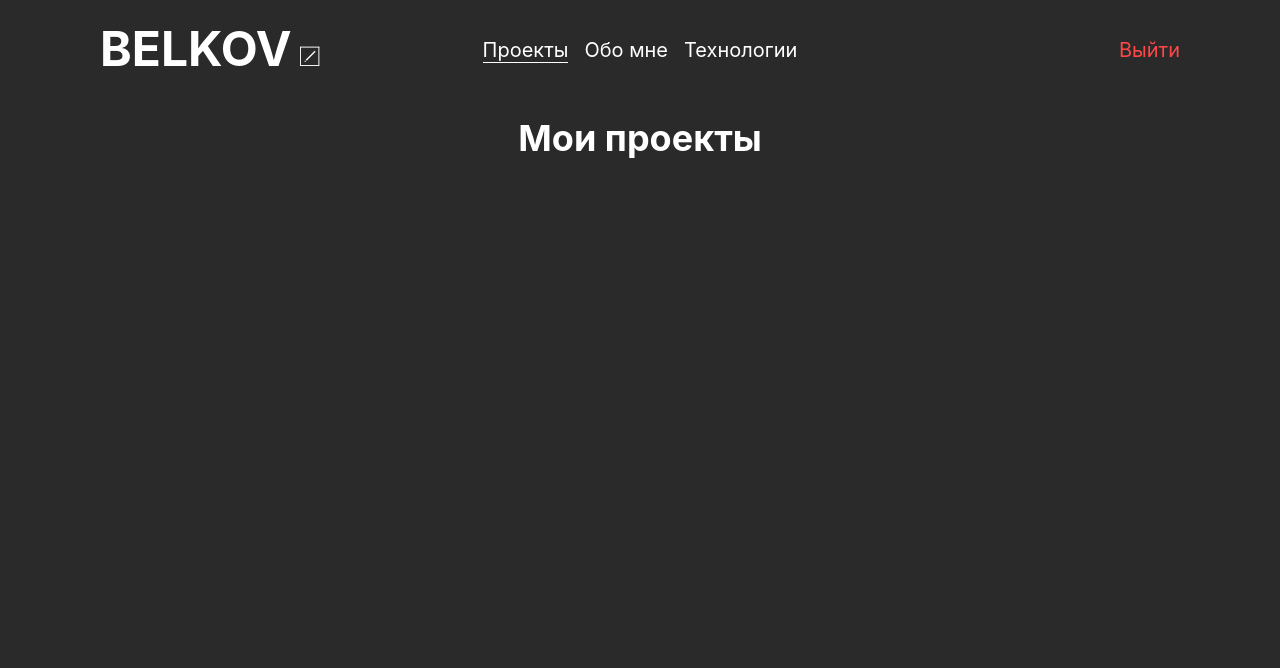
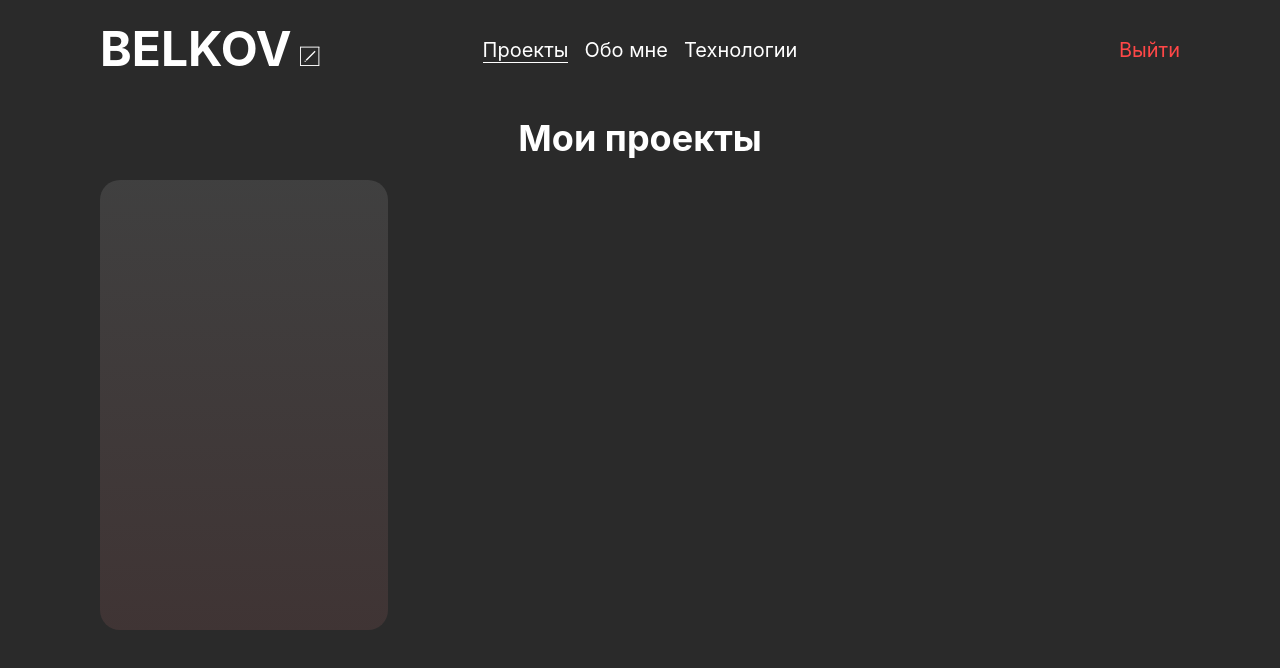
Before and after one commit to SkoroXoDTwo/portfolio-website-builder, a React (Create React App) app: page /#/ in a window 1280 px wide. Shown: the top 668 px of the page. Built offline with nearby package versions, Linux system fonts and the light colour scheme.

Commit message:
feat: создать AddProjectBtn

```diff
--- /dev/null
+++ b/src/components/AddProjectBtn/AddProjectBtn.scss
@@ -0,0 +1,25 @@
+.add-project {
+  display: flex;
+  flex-flow: column;
+  height: 100%;
+  width: 100%;
+}
+
+.add-project__btn {
+  margin: 0;
+  padding: 0;
+  border: none;
+  background: none;
+  height: 100%;
+  flex: 0 1 auto;
+  background: linear-gradient(
+    180deg,
+    rgba(255, 255, 255, 0.1) 0%,
+    rgba(253, 142, 142, 0.1) 100%
+  );
+  border-radius: 20px;
+
+  &:hover {
+    cursor: pointer;
+  }
+}
--- /dev/null
+++ b/src/components/AddProjectBtn/AddProjectBtn.tsx
@@ -0,0 +1,14 @@
+import { FunctionComponent, PropsWithChildren } from 'react';
+import './AddProjectBtn.scss';
+
+const AddProjectBtn: FunctionComponent<PropsWithChildren> = () => {
+
+
+  return (
+    <li className='add-project'>
+      <button className='add-project__btn' />
+    </li>
+  );
+}
+
+export default AddProjectBtn;
--- a/src/components/ProjectsList/ProjectsList.scss
+++ b/src/components/ProjectsList/ProjectsList.scss
@@ -5,7 +5,7 @@
   align-items: center;
 
   &__title {
-    margin: 0;
+    margin: 0 0 20px;
     padding: 0;
     font-weight: 700;
     font-size: 36px;
@@ -18,8 +18,13 @@
   }
 
   &__items {
+    width: 100%;
+    margin: 0;
+    padding: 0;
+    list-style: none;
     display: grid;
     grid-template-columns: repeat(auto-fill, 288px);
+    grid-template-rows: 450px;
     justify-content: space-between;
     align-items: center;
   }
--- a/src/components/ProjectsList/ProjectsList.tsx
+++ b/src/components/ProjectsList/ProjectsList.tsx
@@ -1,7 +1,7 @@
 import { FunctionComponent, PropsWithChildren } from 'react';
 import './ProjectsList.scss';
 
-const ProjectsList: FunctionComponent<PropsWithChildren> = () => {
+const ProjectsList: FunctionComponent<PropsWithChildren> = ({ children }) => {
 
 
   return (
@@ -9,6 +9,10 @@ const ProjectsList: FunctionComponent<PropsWithChildren> = () => {
       <h2 className='projects-list__title'>
         Мои проекты
       </h2>
+
+      <ul className='projects-list__items'>
+        {children}
+      </ul>
     </section>
   );
 }
--- a/src/pages/Projects.tsx
+++ b/src/pages/Projects.tsx
@@ -1,4 +1,5 @@
 import { FunctionComponent } from 'react';
+import AddProjectBtn from '../components/AddProjectBtn/AddProjectBtn';
 import Header from '../components/Header/Header';
 import Main from "../components/Main/Main"
 import ProjectsList from '../components/ProjectsList/ProjectsList';
@@ -9,7 +10,7 @@ const Projects: FunctionComponent = () => {
       <Header logoTitle='belkov' />
       <Main>
         <ProjectsList>
-
+          <AddProjectBtn />
         </ProjectsList>
       </Main>
     </>
```
